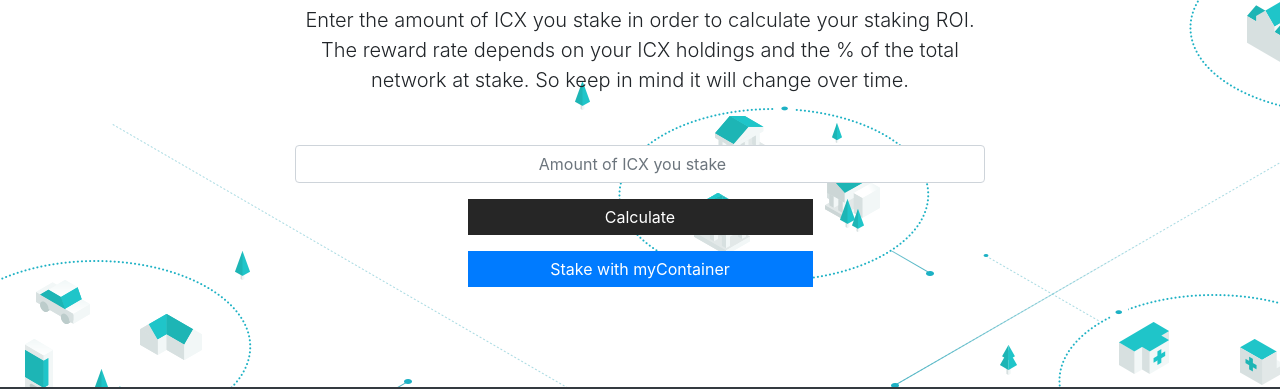
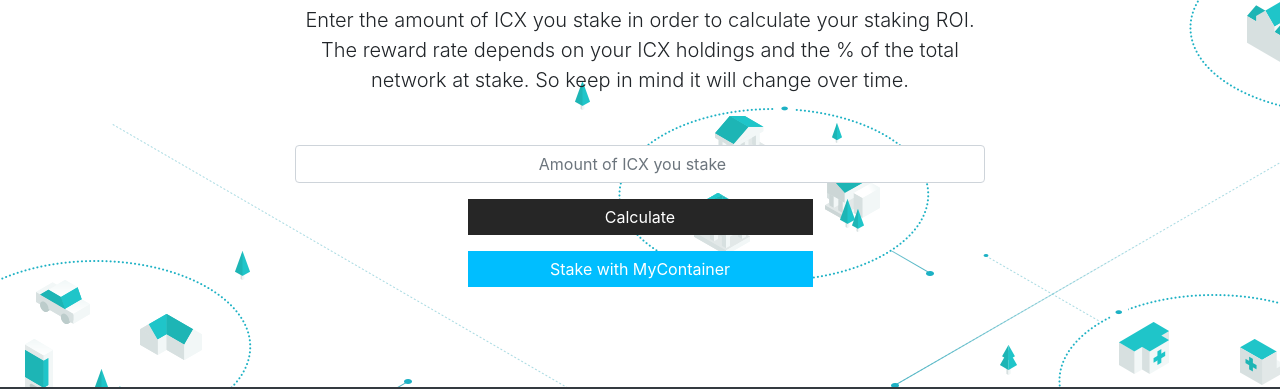
Before and after one commit to block42-blockchain-company/icx-stakr, a website with bundled scripts: page index.html in a window 1280 px wide. Shown: the part 566-955 px from the top of the page. Built offline with nearby package versions, Linux system fonts and the light colour scheme; no server answers; a script that the page names is missing.

```diff
--- a/css/main.css
+++ b/css/main.css
@@ -63,7 +63,7 @@
 
 .btn-mycontainer{
  border-radius: 0;
- background: #007bff !important;
+ background: #00BEFF !important;
 }
 
 #calculator p {
--- a/index.html
+++ b/index.html
@@ -104,7 +104,7 @@
               <input type="number" class="form-control text-center" id="holdings" placeholder="Amount of ICX you stake" aria-describedby="Amount of ICX you stake">
             </div>
             <button type="button" class="col-sm-6 btn btn-primary" onclick="calculateRewards()">Calculate</button>
-            <button type="button" class="col-sm-6 btn btn-primary btn-mycontainer mt-3" onclick="redirect()">Stake with myContainer</button>
+            <button type="button" class="col-sm-6 btn btn-primary btn-mycontainer mt-3" onclick="redirect()">Stake with MyContainer</button>
           </form>
         </div>
       </div>
@@ -176,7 +176,7 @@
               </tr>
             </tbody>
           </table>
-          <button type="button" class="col-sm-6 btn btn-primary btn-mycontainer mt-3" onclick="redirect()">Stake with myContainer</button>
+          <button type="button" class="col-sm-6 btn btn-primary btn-mycontainer mt-3" onclick="redirect()">Stake with MyContainer</button>
         </div>
       </div>
     </div>
```
